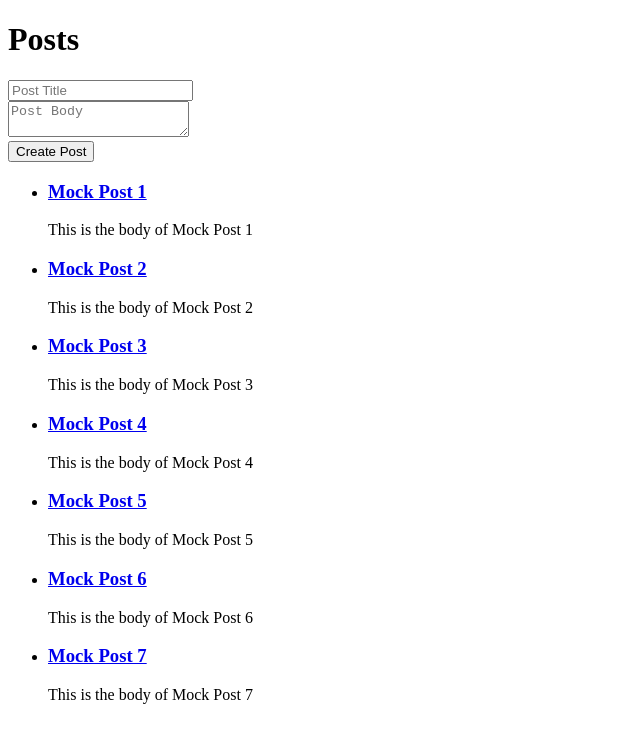
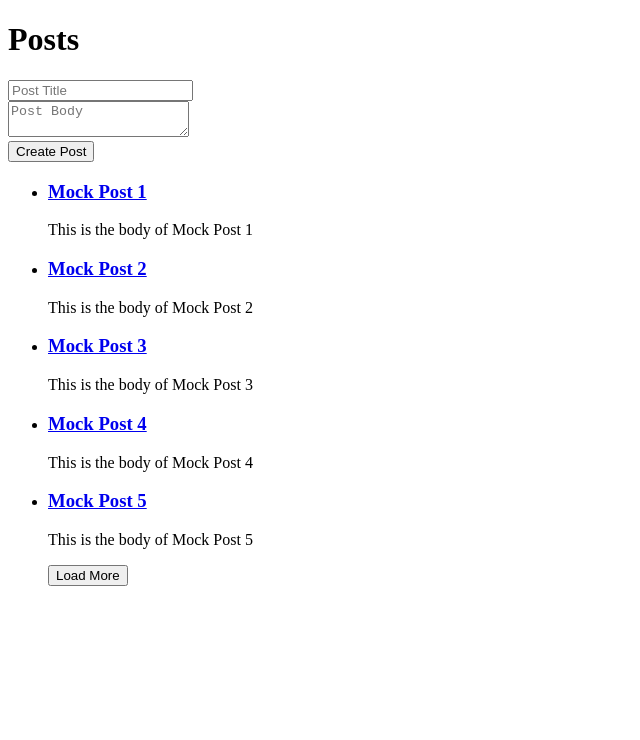
Before and after one commit to otabek/js-lab, a React (Vite) app: page / in a window 1280 px wide. Shown: the top 740 px of the page, without its empty margins (0-640 px from the left). Built offline with nearby package versions, Linux system fonts and the light colour scheme.

Commit message:
feat: implement paginated queries

```diff
--- a/src/components/Posts.tsx
+++ b/src/components/Posts.tsx
@@ -2,7 +2,8 @@ import { useState } from "react";
 import {
     useQueryClient,
     useQuery,
-    useMutation
+    useMutation,
+    keepPreviousData
 } from "@tanstack/react-query";
 import { createMockPost, fetchMockPosts } from "../data";
 
@@ -14,12 +15,13 @@ export function Posts({
     const queryClient = useQueryClient();
     const [title, setTitle] = useState("");
     const [body, setBody] = useState("");
+    const [currIdx, setCurrIdx] = useState(0);
 
-    const {
-        data: posts,
-        isLoading,
-        isError
-    } = useQuery({ queryKey: ["posts"], queryFn: fetchMockPosts });
+    const { data, isLoading, isError } = useQuery({
+        queryKey: ["posts", currIdx],
+        queryFn: () => fetchMockPosts(currIdx + 1),
+        placeholderData: keepPreviousData
+    });
 
     const mutation = useMutation({
         mutationFn: createMockPost,
@@ -68,7 +70,7 @@ export function Posts({
             </form>
 
             <ul>
-                {posts?.map((post) => (
+                {data?.posts.map((post) => (
                     <li key={post.id}>
                         <a
                             onClick={() => setPostId(post.id)}
@@ -89,6 +91,13 @@ export function Posts({
                         <p>{post.body}</p>
                     </li>
                 ))}
+
+                <button
+                    disabled={!data?.hasMore}
+                    onClick={() => setCurrIdx((prev) => prev + 1)}
+                >
+                    {data?.hasMore ? "Load More" : "No Posts Left"}
+                </button>
             </ul>
         </div>
     );
--- a/src/data/data.ts
+++ b/src/data/data.ts
@@ -42,16 +42,124 @@ let posts: Post[] = [
         title: "Mock Post 7",
         body: "This is the body of Mock Post 7",
         userId: 6
+    },
+    {
+        id: 8,
+        title: "Mock Post 8",
+        body: "This is the body of Mock Post 8",
+        userId: 7
+    },
+    {
+        id: 9,
+        title: "Mock Post 9",
+        body: "This is the body of Mock Post 9",
+        userId: 8
+    },
+    {
+        id: 10,
+        title: "Mock Post 10",
+        body: "This is the body of Mock Post 10",
+        userId: 9
+    },
+    {
+        id: 11,
+        title: "Mock Post 11",
+        body: "This is the body of Mock Post 11",
+        userId: 10
+    },
+    {
+        id: 12,
+        title: "Mock Post 12",
+        body: "This is the body of Mock Post 12",
+        userId: 11
+    },
+    {
+        id: 13,
+        title: "Mock Post 13",
+        body: "This is the body of Mock Post 13",
+        userId: 12
+    },
+    {
+        id: 14,
+        title: "Mock Post 14",
+        body: "This is the body of Mock Post 14",
+        userId: 13
+    },
+    {
+        id: 15,
+        title: "Mock Post 15",
+        body: "This is the body of Mock Post 15",
+        userId: 14
+    },
+    {
+        id: 16,
+        title: "Mock Post 16",
+        body: "This is the body of Mock Post 16",
+        userId: 15
+    },
+    {
+        id: 17,
+        title: "Mock Post 17",
+        body: "This is the body of Mock Post 17",
+        userId: 16
+    },
+    {
+        id: 18,
+        title: "Mock Post 18",
+        body: "This is the body of Mock Post 18",
+        userId: 17
+    },
+    {
+        id: 19,
+        title: "Mock Post 19",
+        body: "This is the body of Mock Post 19",
+        userId: 18
+    },
+    {
+        id: 20,
+        title: "Mock Post 20",
+        body: "This is the body of Mock Post 20",
+        userId: 19
+    },
+    {
+        id: 21,
+        title: "Mock Post 20",
+        body: "This is the body of Mock Post 21",
+        userId: 20
+    },
+    {
+        id: 22,
+        title: "Mock Post 22",
+        body: "This is the body of Mock Post 22",
+        userId: 21
+    },
+    {
+        id: 23,
+        title: "Mock Post 23",
+        body: "This is the body of Mock Post 23",
+        userId: 22
     }
 ];
 
-export async function fetchMockPosts(): Promise<Array<Post>> {
+type FetchPostsReturn = {
+    posts: Post[];
+    hasMore: boolean;
+};
+
+async function fetchMockPosts(currIdx: number): Promise<FetchPostsReturn> {
     return new Promise((resolve) => {
-        setTimeout(() => resolve(posts), 500);
+        setTimeout(
+            () =>
+                resolve({
+                    posts: posts.slice(0, currIdx * 5),
+                    hasMore: posts.length - currIdx * 5 > 0
+                }),
+            500
+        );
     });
 }
 
-export async function createMockPost(post: Post): Promise<Post> {
+async function createMockPost(post: Post): Promise<Post> {
     return new Promise((resolve) => {
         setTimeout(() => {
             posts.push(post);
@@ -60,7 +168,7 @@ export async function createMockPost(post: Post): Promise<Post> {
     });
 }
 
-export function getPostById(id: number): Promise<Post | undefined> {
+function getPostById(id: number): Promise<Post | undefined> {
     return new Promise((resolve) => {
         setTimeout(() => {
             const post = posts.find((post) => post.id === id);
@@ -68,3 +176,5 @@ export function getPostById(id: number): Promise<Post | undefined> {
         }, 1000);
     });
 }
+
+export { fetchMockPosts, createMockPost, getPostById };
```
